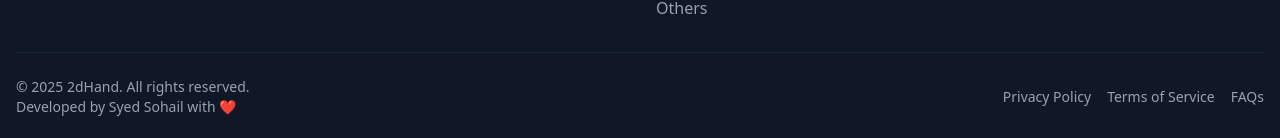
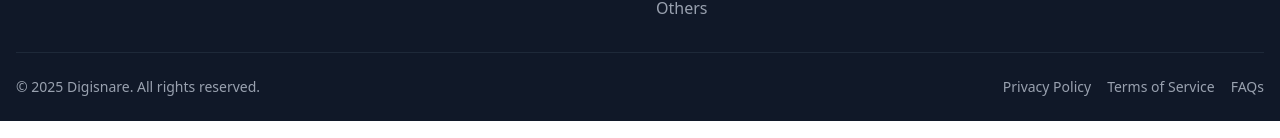
Before and after one commit to SyedSohail786/Second-hand-Goods-Listing-Platform, a React (Vite) app in the folder frontend/: page / in a window 1280 px wide. Shown: the part 888-1026 px from the top of the page. Built offline with nearby package versions, Linux system fonts and the light colour scheme; no server answers; the HTML template or start-up script is replaced by a standard one.

Commit message:
Update Footer.jsx

```diff
--- a/frontend/src/components/Footer.jsx
+++ b/frontend/src/components/Footer.jsx
@@ -67,8 +67,8 @@ const Footer = () => {
         {/* Copyright */}
         <div className="border-t border-gray-800 pt-6 flex flex-col md:flex-row justify-between items-center">
           <p className="text-gray-400 text-sm">
-            &copy; {new Date().getFullYear()} 2dHand. All rights reserved.
-            <p>Developed by Syed Sohail with ❤️</p>
+            &copy; {new Date().getFullYear()} Digisnare. All rights reserved.
+{/*             <p>Developed by Syed Sohail with ❤️</p> */}
           </p>
           <div className="flex space-x-4 mt-4 md:mt-0">
             <Link to="/privacy" className="text-gray-400 hover:text-white text-sm transition">Privacy Policy</Link>
```
